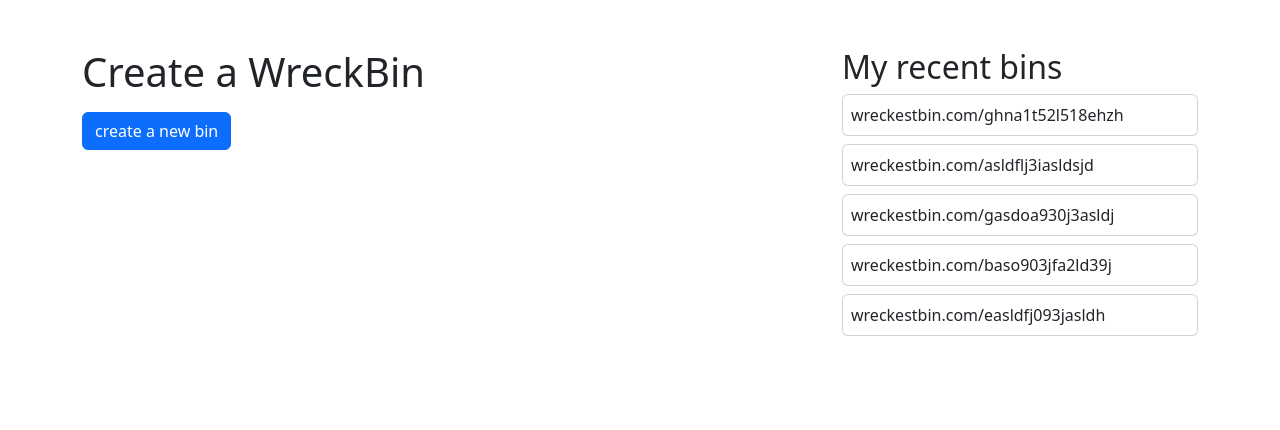
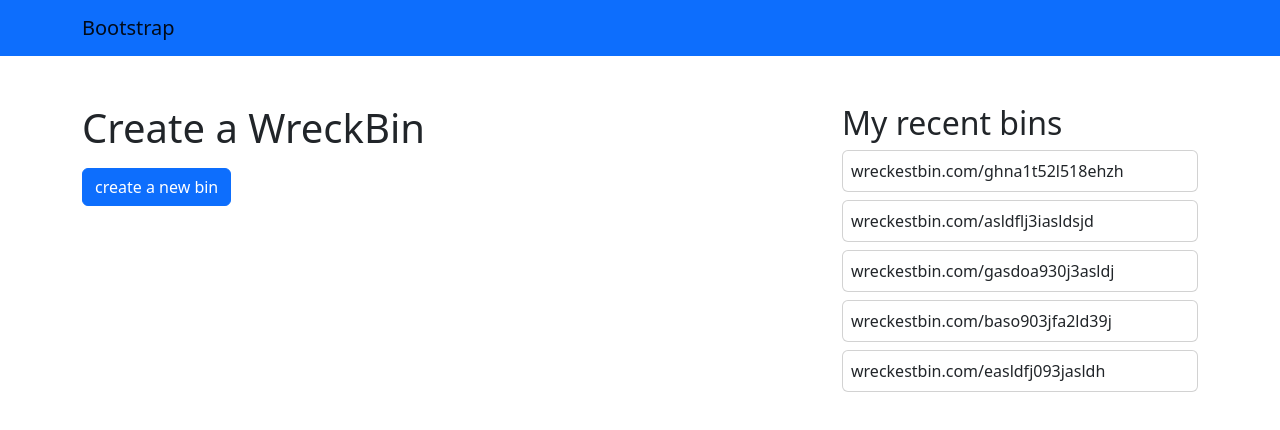
Before and after one commit to DeanElizardo/WreckBin, a React (Create React App) app in the folder frontend/react-wreckbin/: page / in a window 1280 px wide. Shown: the top 430 px of the page. Built offline with nearby package versions, Linux system fonts and the light colour scheme; no server answers.

Commit message:
add navbar and update file extensions

```diff
--- a/frontend/react-wreckbin/src/App.js
+++ b/frontend/react-wreckbin/src/App.jsx
@@ -23,6 +23,7 @@ import BinPage from './components/pages/BinPage';
 import HomePage from './components/pages/HomePage';
 import AllBins from './components/pages/AllBins';
 import MetaData from './components/pages/MetaData';
+import Navbar from './components/Navbar';
 
 const binList = [
   { id: 1, binUrl: "wreckestbin.com/ghna1t52l518ehzh" },
@@ -79,6 +80,7 @@ function App() {
   return (
     <>
       <Router>
+        <Navbar />
         <Routes>
           <Route path="/" element={ <HomePage bins={bins} onCreateBin={onCreateBin} userId={token} /> } />
           <Route path="/binpage/:userId/:binId" element={ <BinPage />} />
--- /dev/null
+++ b/frontend/react-wreckbin/src/components/Navbar.jsx
@@ -0,0 +1,15 @@
+import { Link } from 'react-router-dom'
+
+const Navbar = () => {
+  return (
+    <nav className="navbar bg-primary">
+      <div className="container">
+        <Link className="navbar-brand" to="/">
+          Bootstrap
+        </Link>
+      </div>
+    </nav>
+  );
+}
+
+export default Navbar;
--- a/frontend/react-wreckbin/src/services/bins.js
+++ b/frontend/react-wreckbin/src/services/bins.js
@@ -56,8 +56,6 @@ export const getAllBins = async () => {
         }
       });
 
-      console.log(response.data)
-      // console.log(response)
       return response.data;
     } catch (err) {
     console.error(err.message);
```
Also changed, not shown: frontend/react-wreckbin/src/components/RequestCodeBlock.jsx (renamed from frontend/react-wreckbin/src/components/RequestCodeBlock.js), frontend/react-wreckbin/src/components/pages/AllBins.jsx (renamed from frontend/react-wreckbin/src/components/pages/AllBins.js), frontend/react-wreckbin/src/components/pages/BinLinks.jsx (renamed from frontend/react-wreckbin/src/components/pages/BinLinks.js), frontend/react-wreckbin/src/components/pages/BinPage.jsx (renamed from frontend/react-wreckbin/src/components/pages/BinPage.js), frontend/react-wreckbin/src/components/pages/HomePage.jsx (renamed from frontend/react-wreckbin/src/components/pages/HomePage.js), frontend/react-wreckbin/src/components/pages/MetaData.jsx (renamed from frontend/react-wreckbin/src/components/pages/MetaData.js).
